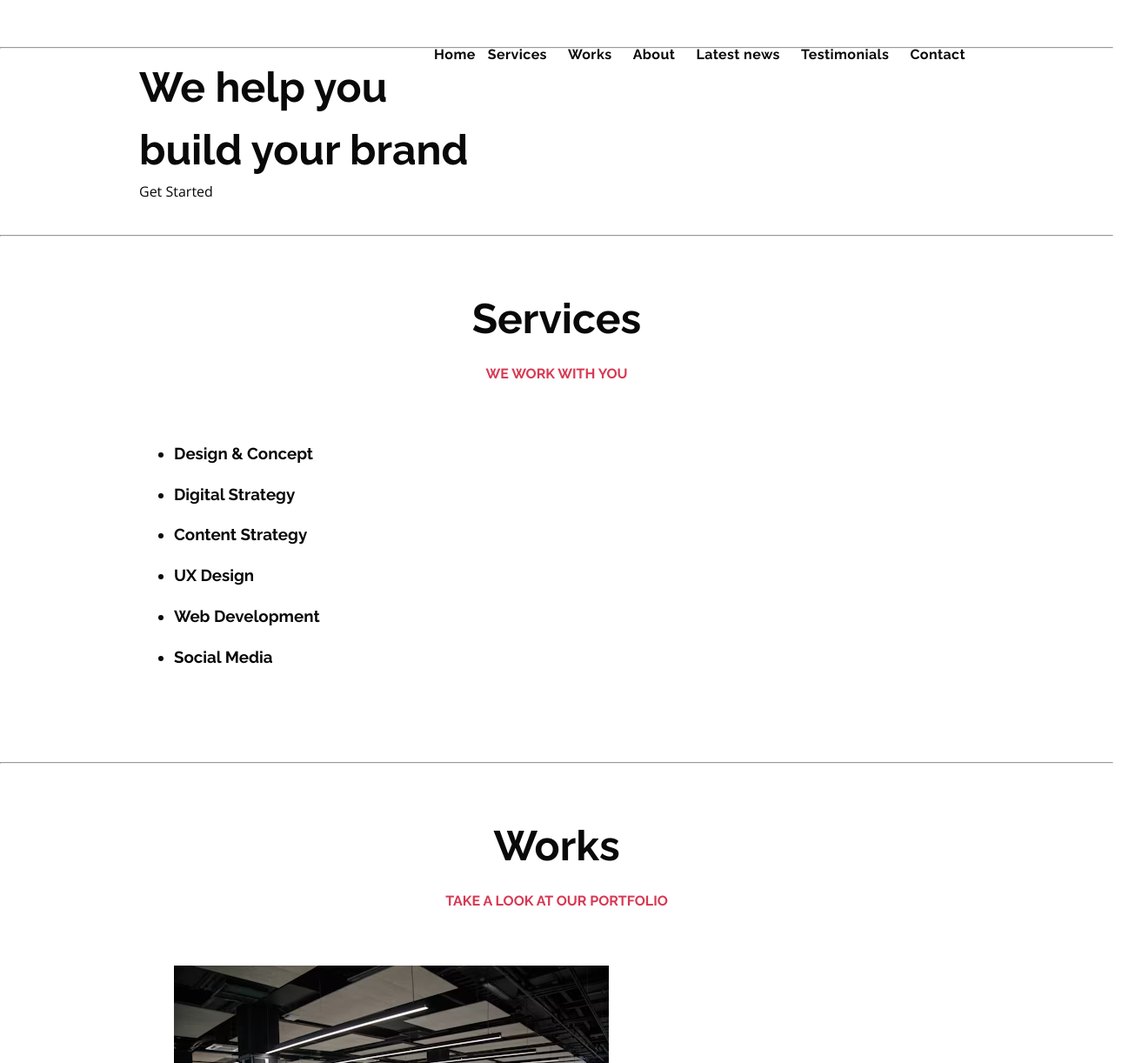
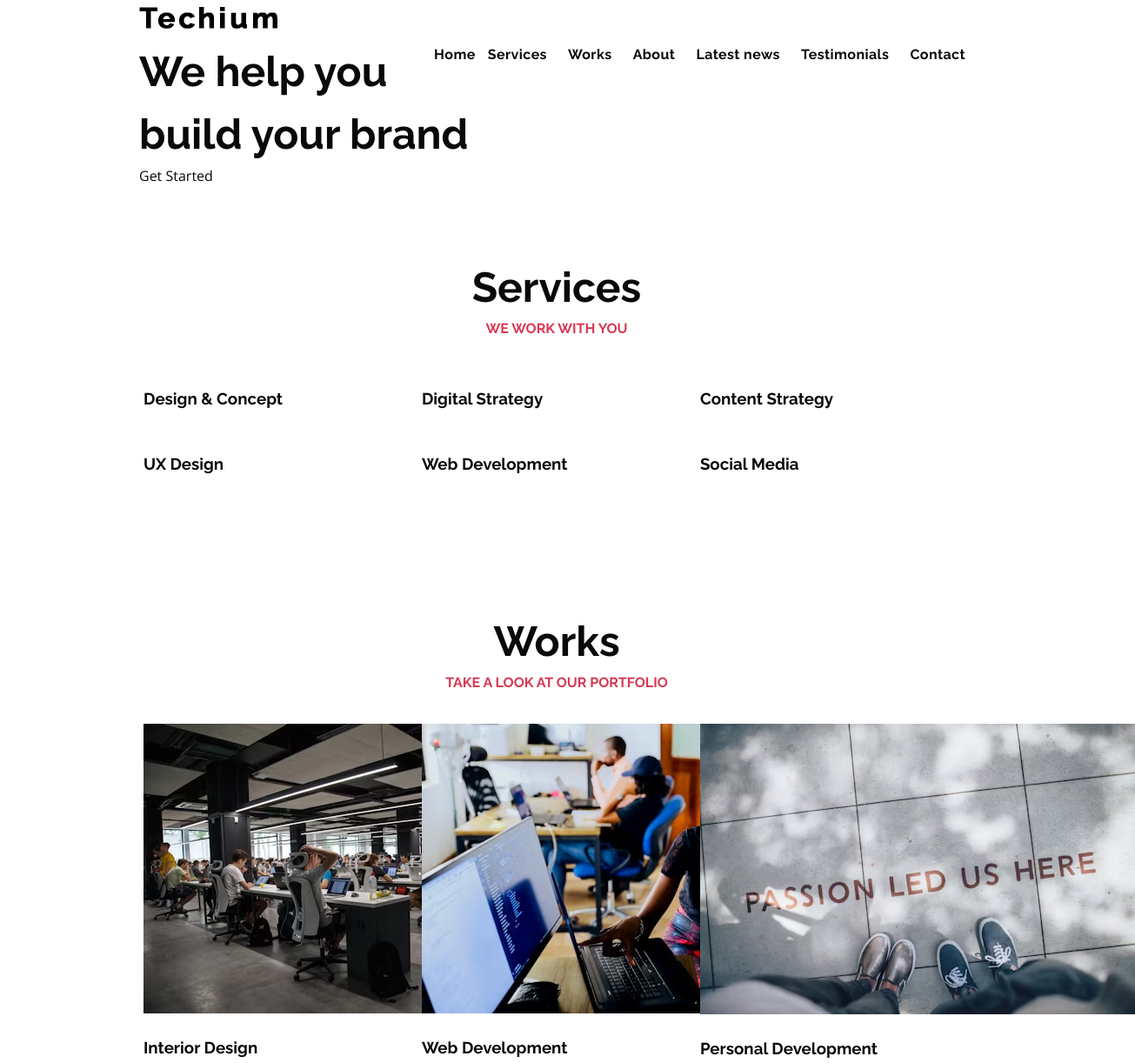
Before and after one commit to oumatoulacen/alx-frontend, a plain HTML site: page 0x02-CSS_advanced/index.html in a window 1280 px wide. Shown: the top 1222 px of the page at 87% size, 1305 px wide, since content can reach past the window. Drawn offline with nearby package versions, Linux system fonts and the light colour scheme.

Commit message:
fix :: instead of :

```diff
--- a/0x02-CSS_advanced/index.html
+++ b/0x02-CSS_advanced/index.html
@@ -8,7 +8,7 @@
     <link rel="icon" type="image/png" href="images/favicon.jpg">
     <link href="https://fonts.googleapis.com/css?family=Open+Sans:400,700|Raleway:700&display=swap" rel="stylesheet">
     <link rel="stylesheet" href="styles/normalize.css">
-    <link rel='stylesheet' href='styles/18-style.css'>
+    <link rel='stylesheet' href='styles/20-style.css'>
 
   </head>
   <body>
@@ -17,7 +17,7 @@
       <div class="container">
         <div class="header-logo">
           <a href="#">
-            <img src="images/logo-white.png" alt="Techium logo" width="160" height="40">
+            <img src="images/logo-black.png" alt="Techium logo" width="160" height="40">
           </a>
         </div>
         <nav class="navbar-menu">
@@ -47,7 +47,6 @@
         </nav>
       </div>
     </header>
-    <hr>
     <!-- Main -->
     <main>
       <h1 class="visually-hidden">Homepage</h1>
@@ -62,7 +61,6 @@
           </div>
         </div>
       </section>
-      <hr>
 
       <!-- Services section -->
       <section id="services" class="section">
@@ -109,7 +107,6 @@
           </div>
         </div>
       </section>
-      <hr>
 
       <!-- Works section -->
       <section id="works" class="section" data-section-theme="dark">
@@ -160,7 +157,6 @@
           </div>
         </div>
       </section>
-      <hr>
 
       <!-- About Us section -->
       <section id="about" class="section">
@@ -189,7 +185,6 @@
           </div>
         </div>
       </section>
-      <hr>
 
       <!-- Latest news section -->
       <section id="latest_news" class="section">
@@ -236,7 +231,6 @@
           </div>
         </div>
       </section>
-      <hr>
 
       <!-- Testimonials section -->
       <section id="testimonials" class="section">
@@ -281,7 +275,6 @@
           </div>
         </div>
       </section>
-      <hr>
 
       <!-- Contact section -->
       <section id="contact" class="section">
@@ -299,7 +292,6 @@
         </div>
       </section>
     </main>
-    <hr>
 
     <!-- Footer -->
     <footer class="footer" data-section-theme="dark">
--- a/0x02-CSS_advanced/styles/20-style.css
+++ b/0x02-CSS_advanced/styles/20-style.css
@@ -171,7 +171,7 @@ ul.row {
     list-style: none;
 }
 
-.row:after {
+.row::after {
     content: "";
     display: table;
     clear: both;
```
